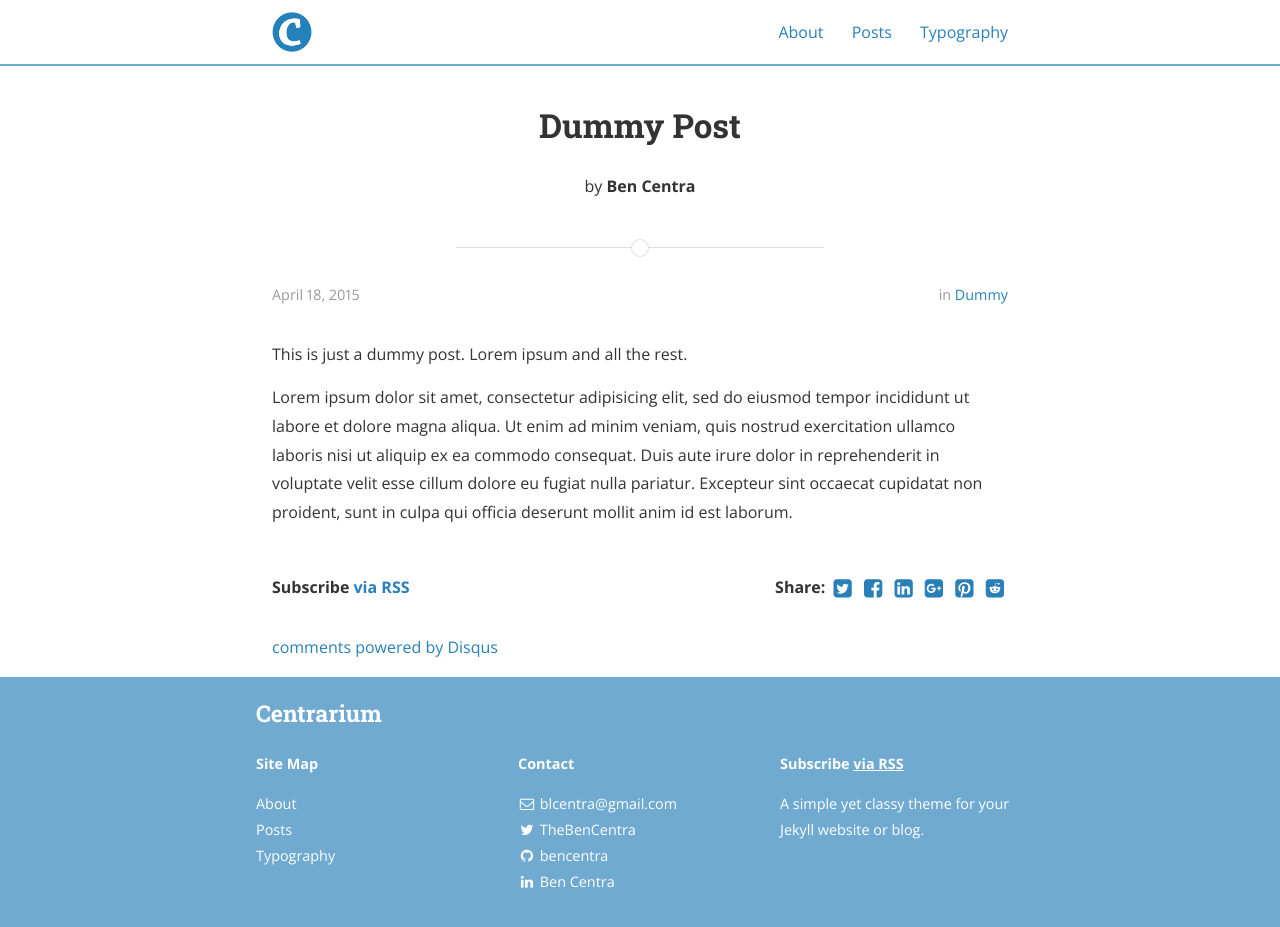
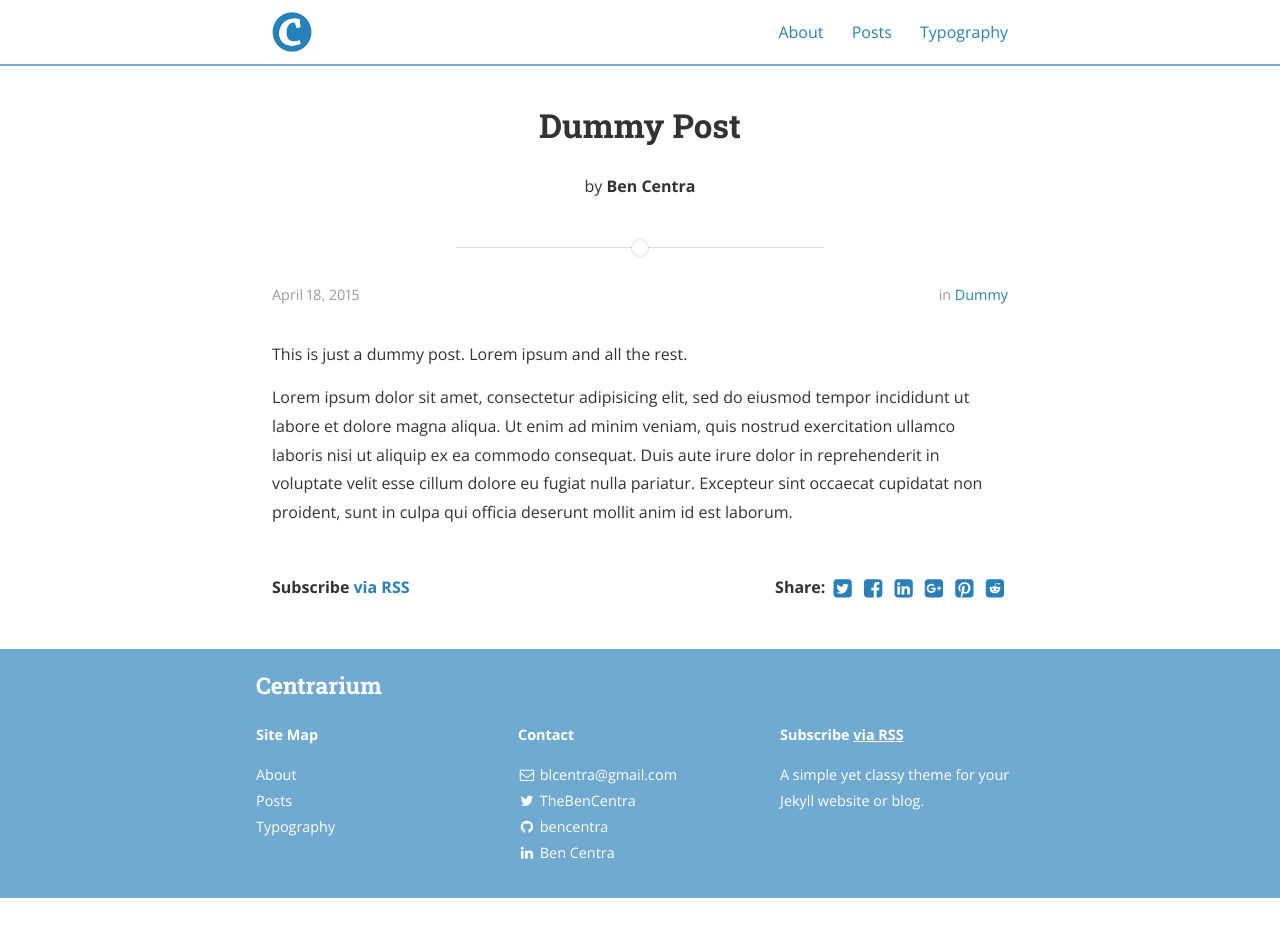
Before and after one commit to pumm8991/pumm8991.github.io, a Jekyll site: the page built from _posts/2015-04-18-dummy.markdown, in a window 1280 px wide. Built offline with Jekyll 4.4.1, drawn with Linux system fonts in a browser that asks for light colours; nearby versions of some CDN libraries; comment, search, counter and statistics services are not loaded; after the commit the page ends 900 px from its top, so only the background shows below that; some of the changed lines change nothing that is shown.

Commit message:
Initial commit

```diff
--- a/_layouts/post.html
+++ b/_layouts/post.html
@@ -7,7 +7,7 @@ layout: default
   <div class="scrim {% if page.cover %}has-cover{% endif %}">
     <header class="post-header">
       <h1 class="title">{{ page.title }}</h1>
-      <p class="info">by <strong>{{ page.author }}</strong></p>
+      <p class="info">by <strong>{{ page.author }} {{ site.disqus_shortname }}</strong></p>
     </header>
   </div>
 </div>
@@ -118,7 +118,8 @@ layout: default
 	</section>
 {% endif %}
 
-
+{% if site.disqus_shortname %}
+{% unless page.disqus_disabled %}
 <section class="disqus">
   <div id="disqus_thread"></div>
   <script type="text/javascript">
@@ -134,7 +135,8 @@ layout: default
   <noscript>Please enable JavaScript to view the <a href="http://disqus.com/?ref_noscript">comments powered by Disqus.</a></noscript>
   <a href="http://disqus.com" class="dsq-brlink">comments powered by <span class="logo-disqus">Disqus</span></a>
 </section>
-
+{% endunless %}
+{% endif %}
 
 </div>
 </div>
```
